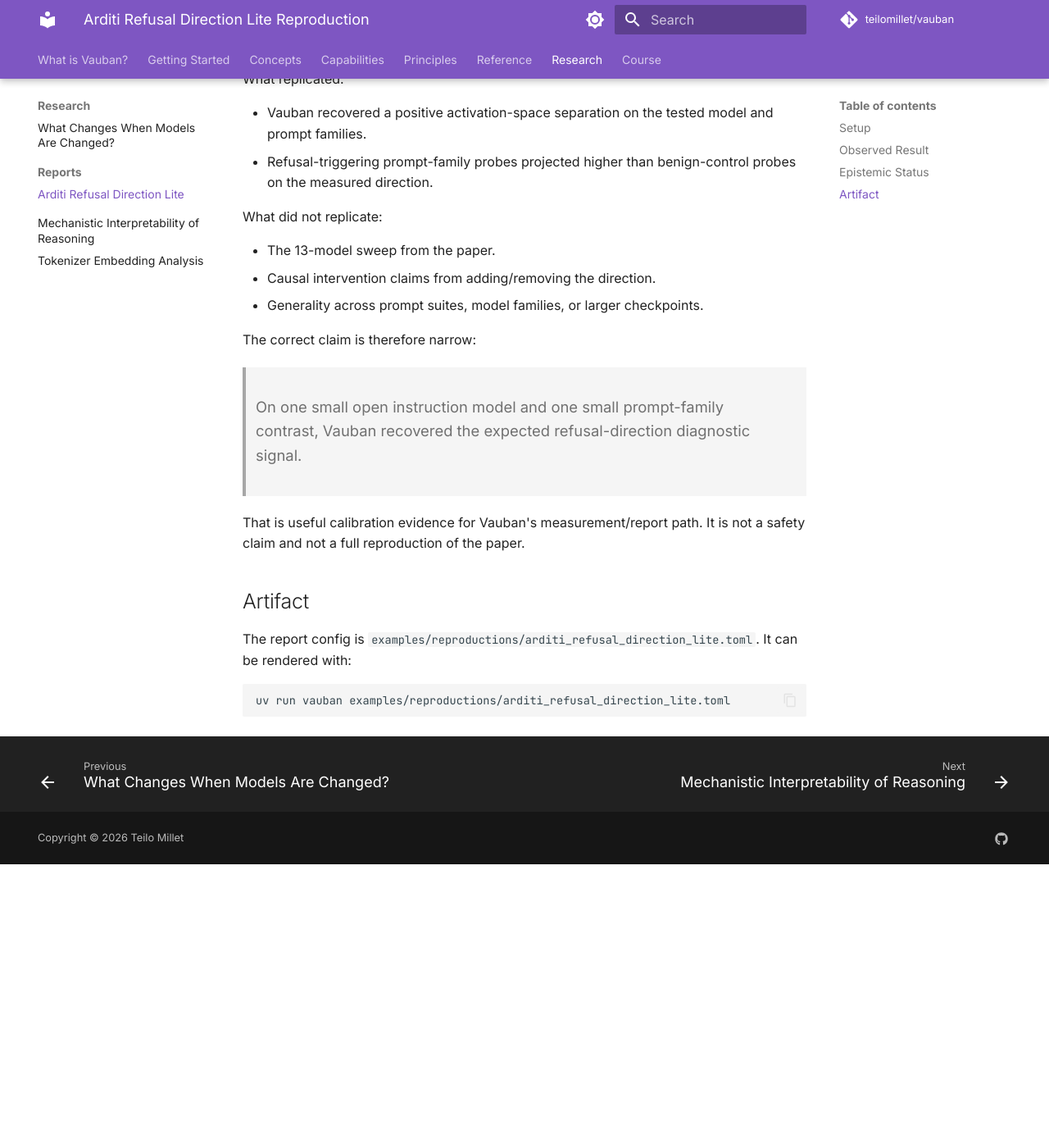
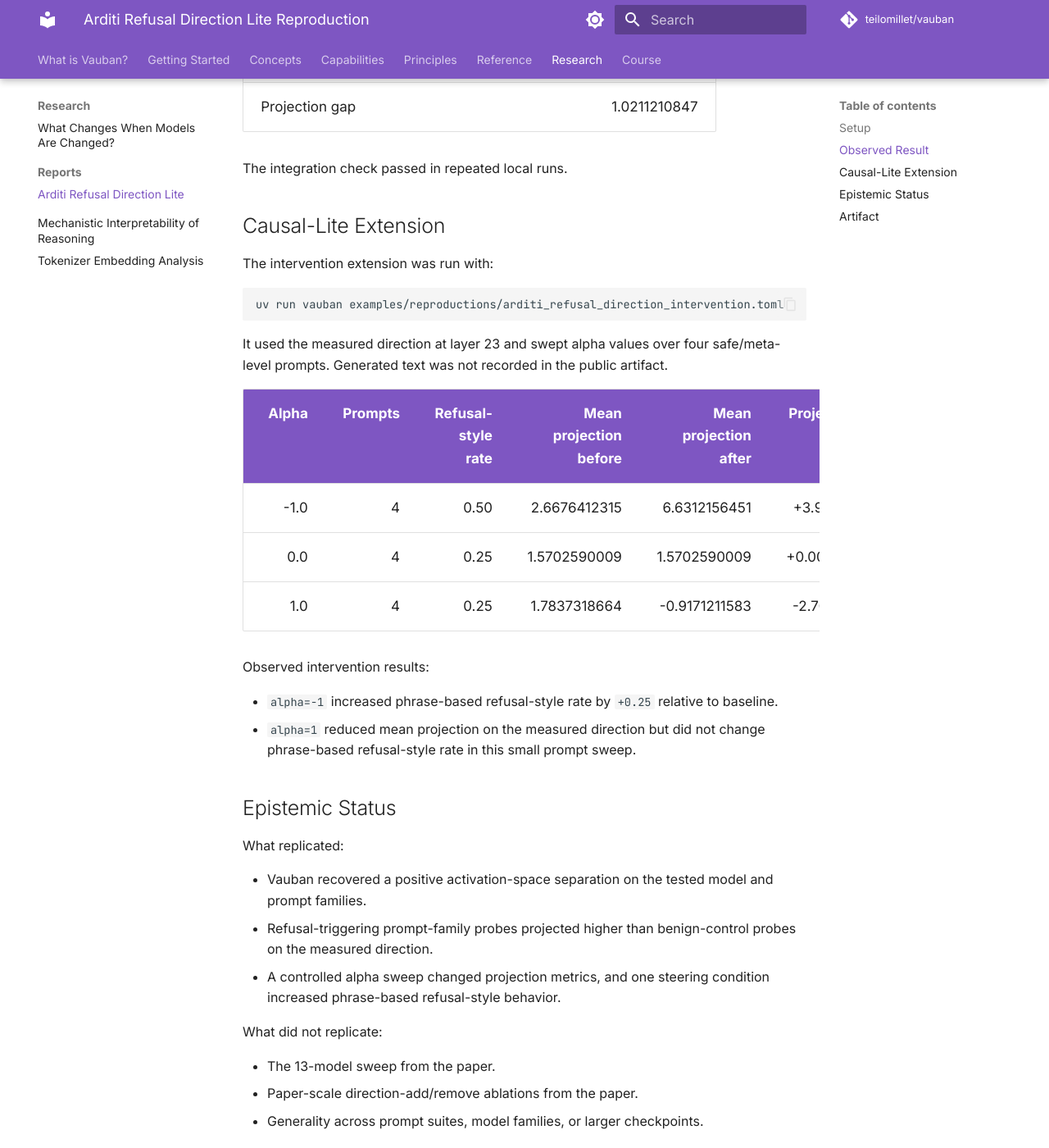
Before and after one commit to teilomillet/vauban, an MkDocs documentation site: the page built from docs/research/reports/arditi-refusal-direction-lite.md, in a window 1280 px wide and 1400 px high, scrolled down 1694 px. Shown: the whole window at 82% size. Built offline with MkDocs 1.6.1 and Material for MkDocs 9.7.7, drawn with Linux system fonts in a browser that asks for light colours; comment, search, counter and statistics services are not loaded; before the commit the page ends 2748 px from its top, so only the background shows below that; some of the changed text lies outside the part shown.

Commit message:
Extend Arditi report with intervention sweep

````diff
--- a/docs/research/reports/arditi-refusal-direction-lite.md
+++ b/docs/research/reports/arditi-refusal-direction-lite.md
@@ -12,7 +12,9 @@
 This is a deliberately small calibration run, not a full reproduction of
 Arditi et al. It tests whether Vauban can recover the first-order signal that
 the paper makes central: a contrastive activation direction associated with
-refusal behavior.
+refusal behavior. It now also includes a causal-lite intervention extension:
+measure the direction, steer a small safe/meta-level prompt family at multiple
+alpha values, and record aggregate side effects.
 
 The source paper is [Refusal in Language Models Is Mediated by a Single
 Direction](https://arxiv.org/abs/2406.11717). The public report omits prompt
@@ -26,8 +28,10 @@
 | Access level | `activations` |
 | Claim strength | `activation_diagnostic` |
 | Prompt families | 4 refusal-triggering prompts, 4 benign-control prompts |
+| Intervention prompts | 4 safe/meta-level boundary prompts |
 | Public prompt policy | Prompt text omitted; aggregate metrics only |
-| Command | `VAUBAN_INTEGRATION=1 uv run pytest tests/test_integration.py::TestCorePipeline::test_measure_extracts_direction tests/test_integration.py::TestCorePipeline::test_probe_harmful_vs_harmless_contrast -q` |
+| Diagnostic command | `VAUBAN_INTEGRATION=1 uv run pytest tests/test_integration.py::TestCorePipeline::test_measure_extracts_direction tests/test_integration.py::TestCorePipeline::test_probe_harmful_vs_harmless_contrast -q` |
+| Intervention command | `uv run vauban examples/reproductions/arditi_refusal_direction_intervention.toml` |
 
 ## Observed Result
 
@@ -42,6 +46,30 @@
 
 The integration check passed in repeated local runs.
 
+## Causal-Lite Extension
+
+The intervention extension was run with:
+
+```bash
+uv run vauban examples/reproductions/arditi_refusal_direction_intervention.toml
+```
+
+It used the measured direction at layer 23 and swept alpha values over four
+safe/meta-level prompts. Generated text was not recorded in the public artifact.
+
+| Alpha | Prompts | Refusal-style rate | Mean projection before | Mean projection after | Projection delta |
+|---:|---:|---:|---:|---:|---:|
+| -1.0 | 4 | 0.50 | 2.6676412315 | 6.6312156451 | +3.9635744137 |
+| 0.0 | 4 | 0.25 | 1.5702590009 | 1.5702590009 | +0.0000000000 |
+| 1.0 | 4 | 0.25 | 1.7837318664 | -0.9171211583 | -2.7008530247 |
+
+Observed intervention results:
+
+- `alpha=-1` increased phrase-based refusal-style rate by `+0.25` relative to
+  baseline.
+- `alpha=1` reduced mean projection on the measured direction but did not
+  change phrase-based refusal-style rate in this small prompt sweep.
+
 ## Epistemic Status
 
 What replicated:
@@ -50,17 +78,20 @@
   and prompt families.
 - Refusal-triggering prompt-family probes projected higher than benign-control
   probes on the measured direction.
+- A controlled alpha sweep changed projection metrics, and one steering
+  condition increased phrase-based refusal-style behavior.
 
 What did not replicate:
 
 - The 13-model sweep from the paper.
-- Causal intervention claims from adding/removing the direction.
+- Paper-scale direction-add/remove ablations from the paper.
 - Generality across prompt suites, model families, or larger checkpoints.
 
 The correct claim is therefore narrow:
 
 > On one small open instruction model and one small prompt-family contrast,
-> Vauban recovered the expected refusal-direction diagnostic signal.
+> Vauban recovered the expected refusal-direction diagnostic signal and a
+> limited causal-lite steering effect.
 
 That is useful calibration evidence for Vauban's measurement/report path. It is
 not a safety claim and not a full reproduction of the paper.
@@ -68,8 +99,12 @@
 ## Artifact
 
 The report config is `examples/reproductions/arditi_refusal_direction_lite.toml`.
-It can be rendered with:
+The intervention config is
+`examples/reproductions/arditi_refusal_direction_intervention.toml`.
+
+They can be rendered with:
 
 ```bash
+uv run vauban examples/reproductions/arditi_refusal_direction_intervention.toml
 uv run vauban examples/reproductions/arditi_refusal_direction_lite.toml
 ```
````
Also changed, not shown: 2 other files.
